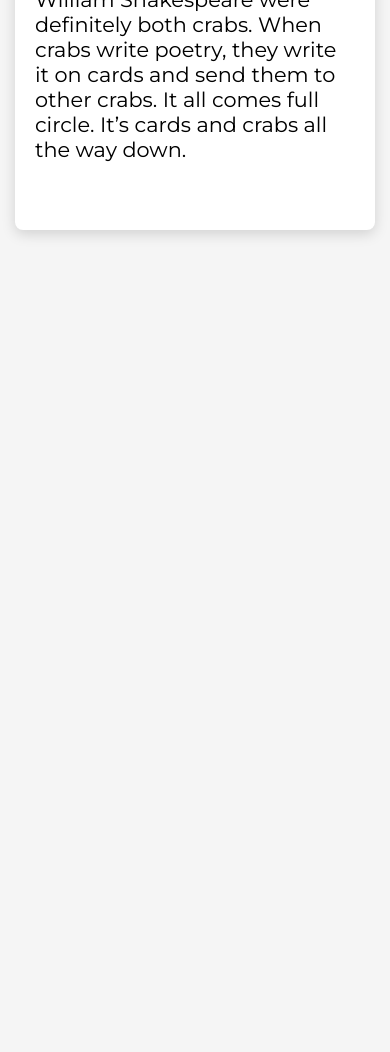
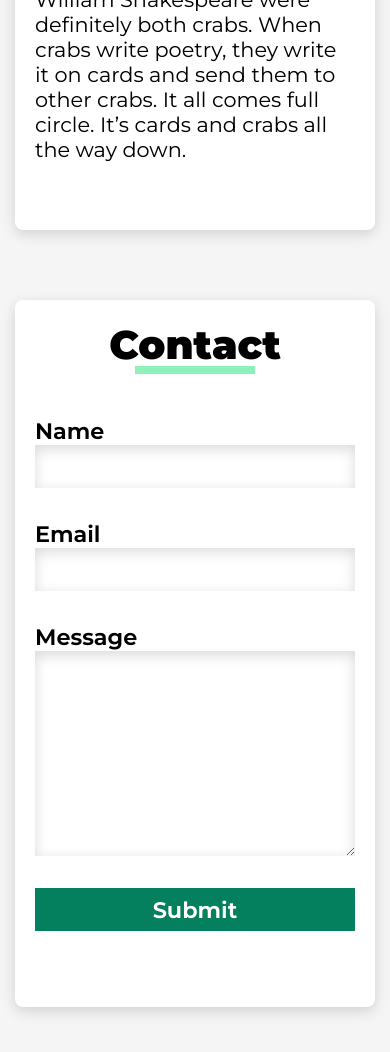
Before and after one commit to RVCC-IDMX/get-started-ericbrown8787, a website built with Parcel: page src/index.html in a window 390 px wide. Shown: the part 2394-3446 px from the top of the page. Before the commit the page ends 2694 px from the top, so only its background shows below. Built offline with nearby package versions, Linux system fonts and the light colour scheme.

Commit message:
Add contact form and associated styles
I added a contact form and styles for mobile, tablet and desktop
views.

```diff
--- a/src/index.html
+++ b/src/index.html
@@ -56,7 +56,7 @@
         </div>
       </article>
 
-      <article class="about">
+      <article class="about" id="about">
         <h2 class="about__heading">About</h2>
         <p class="about__paragraph about__paragraph--1 paragraph">
           <span class="paragraph__larger-text">Boy oh boy,</span> we sure do
@@ -82,6 +82,53 @@
           crabs all the way down.
         </p>
       </article>
+
+      <article class="contact" id="contact">
+        <form
+          id="contact-form"
+          class="contact-form"
+          name="contact-form"
+          data-netlify="true"
+          method="post"
+        >
+          <fieldset class="contact-form__fields">
+            <legend class="contact-form__legend">Contact</legend>
+
+            <!--Name-->
+            <label class="contact-form__label" for="name">Name</label>
+            <input
+              class="contact-form__input"
+              type="text"
+              id="name"
+              name="name"
+              required
+            />
+
+            <!--Email-->
+            <label class="contact-form__label" for="email">Email</label>
+            <input
+              class="contact-form__input"
+              type="email"
+              id="email"
+              name="email"
+              required
+            />
+
+            <!--Message-->
+            <label class="contact-form__label" for="message">Message</label>
+            <textarea
+              class="contact-form__input contact-form__input--message"
+              id="message"
+              name="message"
+              required
+            >
+            </textarea>
+
+            <!--Submit Button-->
+            <button class="contact-form__button" type="submit">Submit</button>
+          </fieldset>
+        </form>
+      </article>
     </main>
 
     <footer></footer>
--- a/src/scss/base/_typography.scss
+++ b/src/scss/base/_typography.scss
@@ -13,6 +13,8 @@ $nav-link-wght: "wght" 680;
 $card-counter-wght: "wght" 760;
 $card-heading-wght: "wght" 850;
 $article-heading-wght: "wght" 900;
+$form-label-wght: "wght" 680;
+$about-emphasized-text-wght: "wght" 640;
+//font sizes
 
-//font sizes
 $card-font-size: 1.3rem;
--- a/src/scss/components/_header.scss
+++ b/src/scss/components/_header.scss
@@ -26,7 +26,7 @@
   &__hamburger-menu,
   &__hamburger-menu::before,
   &__hamburger-menu::after {
-    background-color: #04805e;
+    background-color: var.$icon-color;
     width: 100%;
     height: 4px;
     border-radius: 2px;
--- a/src/scss/pages/_home.scss
+++ b/src/scss/pages/_home.scss
@@ -27,19 +27,12 @@ article {
 .about {
   @include mix.base-box-styles;
   border-radius: var.$box-border-radius;
-  padding: 20px;
+  padding: var.$article-box-padding;
   &__heading {
-    text-align: center;
     @include mix.article-heading-styles;
-  }
-  &__heading::after {
-    content: "";
-    position: absolute;
-    height: 8px;
-    width: 120px;
-    background-color: var.$accent-color;
-    bottom: -5px;
-    left: calc(50% - 60px);
+    &::after {
+      @include mix.article-heading-underline;
+    }
   }
 
   .paragraph {
@@ -47,7 +40,58 @@ article {
     margin-block: 3rem;
     &__larger-text {
       font-size: 1.5rem;
+      font-variation-settings: type.$about-emphasized-text-wght;
     }
+  }
+}
+
+.contact {
+  @include mix.base-box-styles;
+  border-radius: var.$box-border-radius;
+  padding: var.$article-box-padding;
+  padding-block-end: 76px;
+}
+
+.contact-form {
+  &__fields {
+    display: flex;
+    flex-direction: column;
+    justify-content: center;
+    align-items: center;
+    border: none;
+  }
+
+  &__legend {
+    @include mix.article-heading-styles;
+    &::after {
+      @include mix.article-heading-underline;
+    }
+  }
+
+  &__label,
+  &__input {
+    width: 100%;
+    max-width: var.$form-element-max-width;
+  }
+
+  &__label {
+    font-size: 1.4rem;
+    font-variation-settings: type.$form-label-wght;
+  }
+
+  &__input {
+    border: none;
+    height: var.$form-element-height;
+    box-shadow: var.$body-box-shadow inset;
+    margin-bottom: 2rem;
+
+    &--message {
+      height: 205px;
+    }
+  }
+
+  &__button {
+    @include mix.button-styles;
   }
 }
 
--- a/src/scss/utilities/_mixins.scss
+++ b/src/scss/utilities/_mixins.scss
@@ -7,7 +7,30 @@
 
 @mixin article-heading-styles {
   position: relative;
+  text-align: center;
   font-variation-settings: type.$article-heading-wght;
   font-size: 2.5rem;
   margin-block-end: 48px;
 }
+
+@mixin article-heading-underline {
+  content: "";
+  position: absolute;
+  height: 8px;
+  width: 120px;
+  background-color: var.$accent-color;
+  bottom: -5px;
+  left: calc(50% - 60px);
+}
+
+@mixin button-styles {
+  font-family: "Montserrat VF";
+  font-variation-settings: type.$form-label-wght;
+  background-color: var.$icon-color;
+  color: var.$button-text-color;
+  font-size: 1.4rem;
+  height: var.$form-element-height;
+  border: none;
+  width: 100%;
+  max-width: var.$form-element-max-width;
+}
--- a/src/scss/utilities/_variables.scss
+++ b/src/scss/utilities/_variables.scss
@@ -1,11 +1,18 @@
 //colors
 $page--background-color: #f5f5f5;
 $body-box-background-color: #ffffff;
-$body-box-shadow: 0 4px 14px hsl(0deg, 100%, 0%, 15%);
 $accent-color: #8ef0ba;
+$icon-color: #04805e;
+$button-text-color: #ffffff;
 
 //box styling
 $box-border-radius: 0.5rem;
+$body-box-shadow: 0 4px 14px hsl(0deg, 100%, 0%, 15%);
+$article-box-padding: 20px;
+
+//form
+$form-element-height: 43px;
+$form-element-max-width: 510px;
 
 //Breakpoints
 $breakpoint-desktop: 1080px;
```
